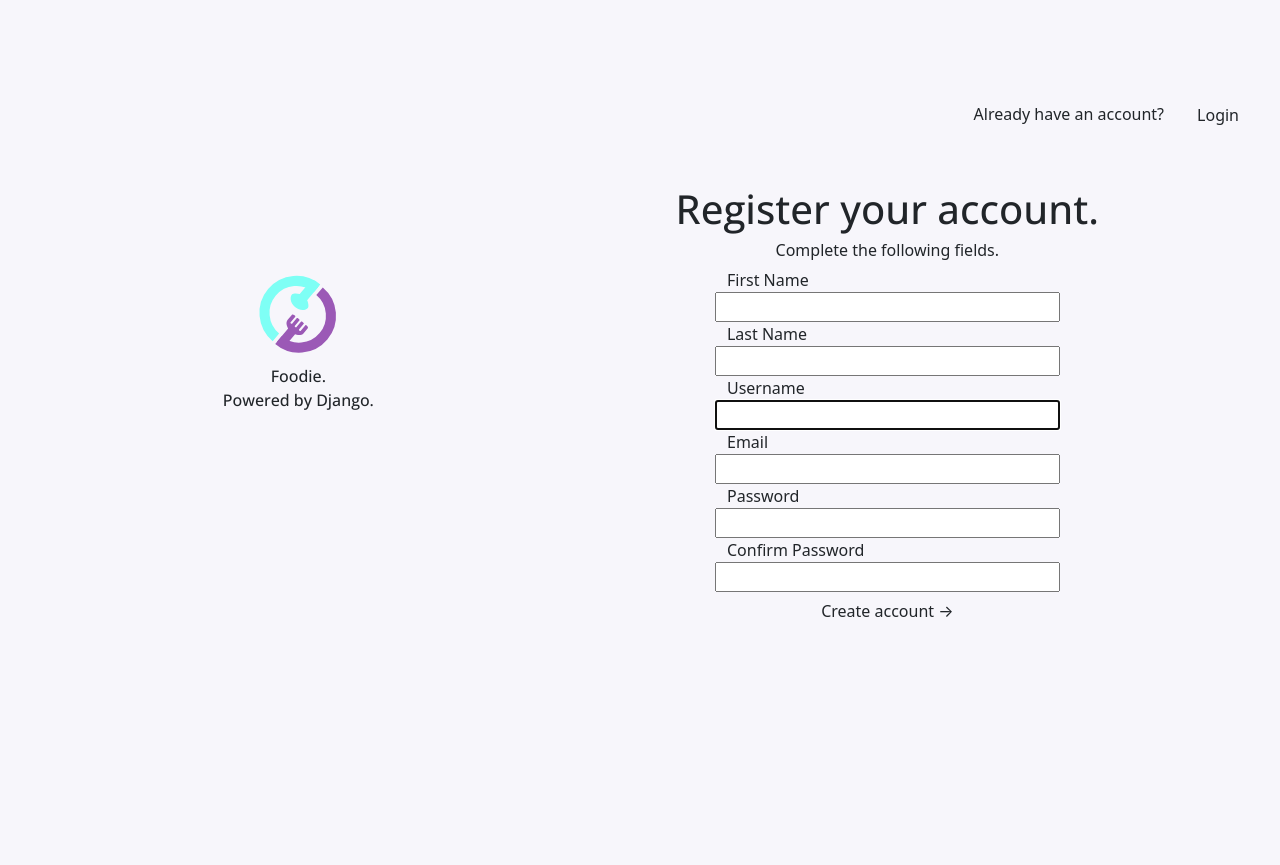
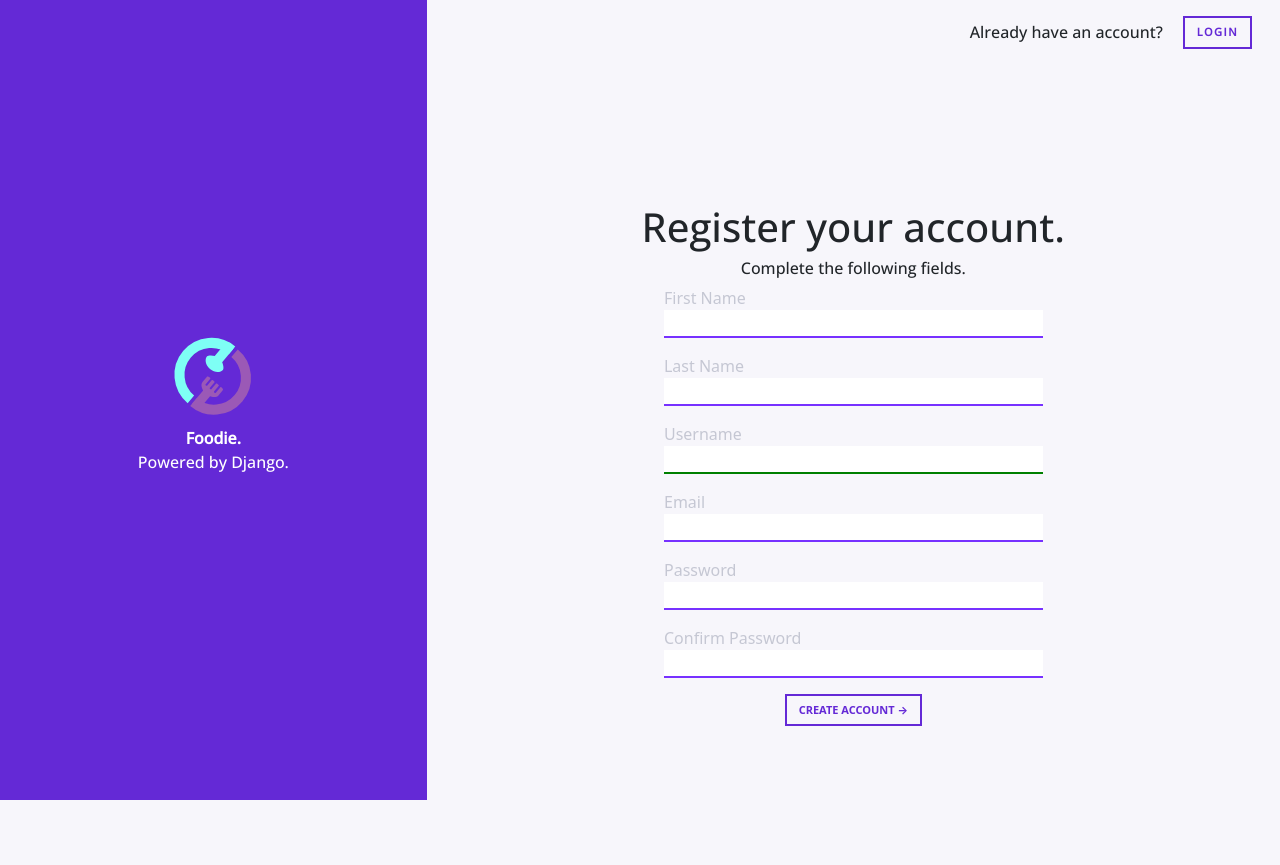
Before and after one commit to bogdanAldea/mealplanner, a Django app: page /register/ in a window 1280 px wide. Before the commit the page ends 617 px from the top, so only its background shows below. Run offline with Django 4.2, Linux system fonts and the light colour scheme; some libraries are stand-ins or nearby versions.

Commit message:
refactored css files

```diff
--- a/static/css/00_design_system/01_globals.css
+++ b/static/css/00_design_system/01_globals.css
@@ -27,6 +27,6 @@ body {
     background-color: var(--light);
 }
 
-h1, h2, h3, h4, p, span {
+h1, h2, h3, h4, h5, h6, p, span {
     font-family: var(--medium-font);
 }
--- a/static/css/01_ui_components/00_components_package.css
+++ b/static/css/01_ui_components/00_components_package.css
@@ -1,3 +1,4 @@
 @import "sidebar/00_sidebar_package.css";
 @import "topbar/00_topbar_package.css";
 @import "form/00_form_package.css";
+@import "buttons/00_buttons_package.css";
--- /dev/null
+++ b/static/css/01_ui_components/buttons/00_buttons_package.css
@@ -0,0 +1 @@
+@import "01_base.css";
--- /dev/null
+++ b/static/css/01_ui_components/buttons/01_base.css
@@ -0,0 +1,8 @@
+@import "../00_design_system/00_system_package.css";
+
+
+.general-btn {
+    text-transform: uppercase;
+    font-size: 11px;
+    font-weight: bold;
+}
--- a/static/css/01_ui_components/form/00_form_package.css
+++ b/static/css/01_ui_components/form/00_form_package.css
@@ -1,3 +1,3 @@
-@import "01_globals.css";
-@import "02_heading.css";
+@import "01_base.css";
+@import "02_fields.css";
 @import "03_controls.css";
--- /dev/null
+++ b/static/css/01_ui_components/form/01_base.css
@@ -0,0 +1,53 @@
+@import "../00_design_system/00_system_package.css";
+
+
+.form-body-full {
+    margin: 0;
+    padding: 0;
+    height: 100vh;
+}
+
+.form-page {
+    height: 100%;
+}
+
+.presentation-col {
+    background: var(--dark-accent);
+}
+
+.form-completion-col {
+    background: var(--light);
+}
+
+.form-app-name, .form-app-desc {
+    color: var(--light);
+}
+
+.form-app-name {
+    font-weight: 800;
+}
+
+.cta-text, .cta-btn {
+    height: inherit;
+}
+
+.cta-text h6 {
+
+}
+
+.auth-btn {
+    font-family: var(--medium-font);
+    font-size: 11px;
+    letter-spacing: 1.4px;
+    text-transform: uppercase;
+    border: 2px solid var(--dark-accent);
+    border-radius: 0;
+    color: var(--dark-accent);
+    transition: 0.5s;
+}
+
+.auth-btn:hover {
+    background: var(--dark-accent);
+    color: var(--light);
+    transition: 0.5s;
+}
--- /dev/null
+++ b/static/css/01_ui_components/form/02_fields.css
@@ -0,0 +1,19 @@
+@import "../00_design_system/00_system_package.css";
+
+input, select {
+  outline: 0;
+  border-width: 0 0 2px;
+  border-color: var(--dark-accent);
+}
+input:focus {
+  border-color: green
+}
+
+.field {
+    margin-bottom: 16px;
+}
+
+.label {
+    padding: 0;
+    color: var(--light-grey);
+}
--- /dev/null
+++ b/static/css/01_ui_components/form/03_controls.css
@@ -0,0 +1,14 @@
+@import "../00_design_system/00_system_package.css";
+
+
+.submit-btn {
+    border: 2px solid var(--dark-accent);
+    color: var(--dark-accent);
+    width: fit-content;
+    border-radius: 0;
+}
+
+.submit-btn:hover {
+    background: var(--dark-accent);
+    color: var(--light);
+}
--- a/static/css/01_ui_components/topbar/01_globals.css
+++ b/static/css/01_ui_components/topbar/01_globals.css
@@ -27,3 +27,7 @@
         visibility: hidden;
     }
 }
+
+.calendar-widget .label, .calendar-widget .date, .welcome-msg, .logged-username {
+    font-size: 14px;
+}
--- a/static/css/01_ui_components/topbar/04_calendar_widget.css
+++ b/static/css/01_ui_components/topbar/04_calendar_widget.css
@@ -8,7 +8,3 @@
     font-weight: 600;
     color: #31395B;
 }
-
-.calendar-widget .label, .calendar-widget .date {
-    font-size: 14px;
-}
```
